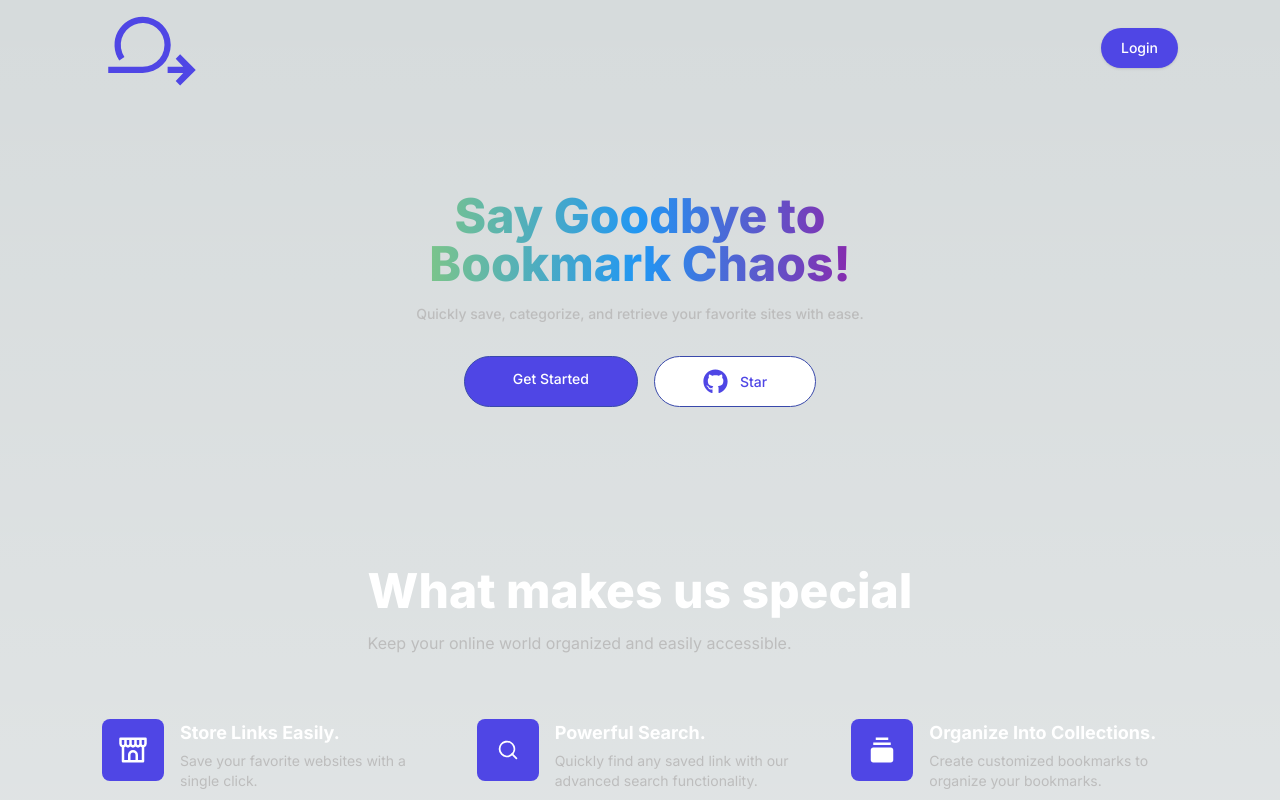
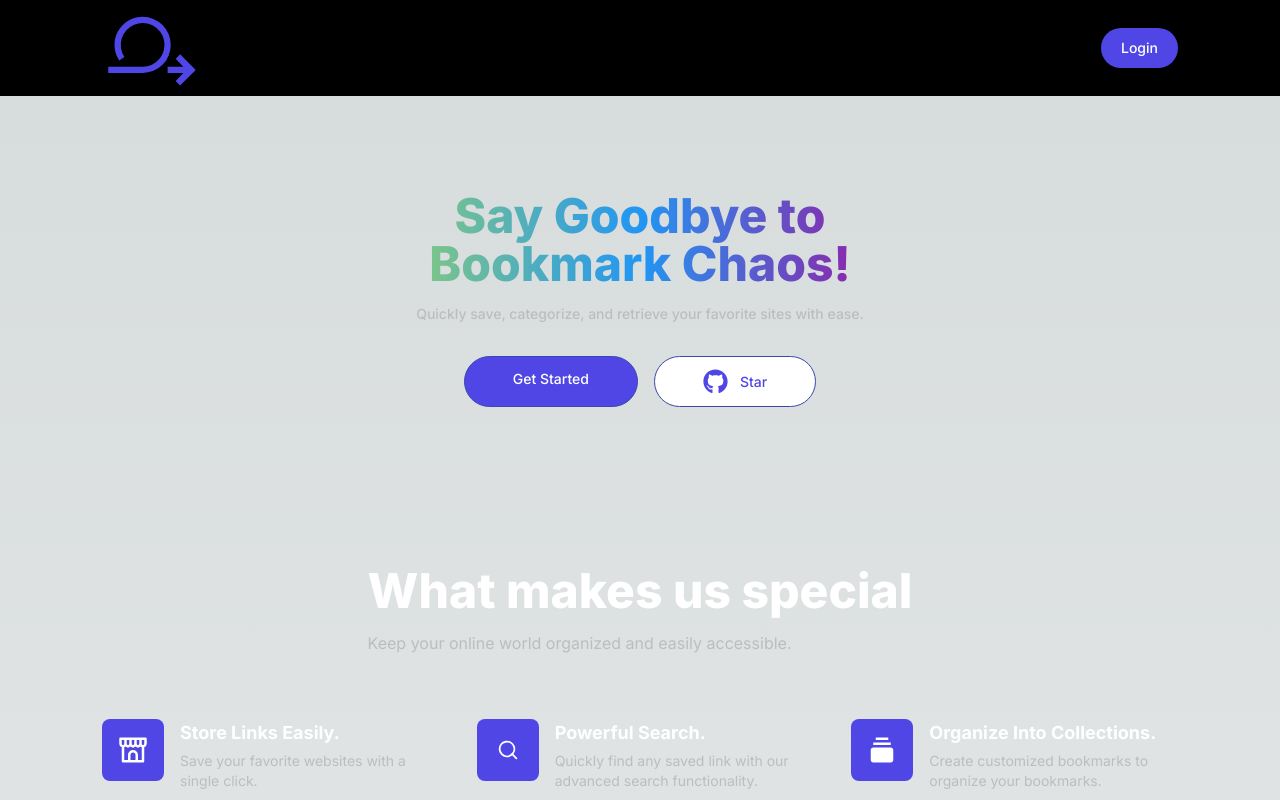
Before and after one commit to Trend20/looper, a Next.js app: page / in a window 1280 px wide. Shown: the top 800 px of the page. Built offline with nearby package versions, Linux system fonts and the light colour scheme; no server answers.

Commit message:
making the header sticky

```diff
--- a/components/header/Header.tsx
+++ b/components/header/Header.tsx
@@ -13,7 +13,7 @@ const Header = () =>{
         setShowCard(!showCard);
     }
     return (
-        <header className="w-full py-4">
+        <header className="w-full py-4 sticky top-0 bg-black text-white p-4 z-50">
             <div className="mx-auto max-w-screen-xl px-4 sm:px-6 lg:px-8">
                 <div className="flex h-16 items-center justify-between">
                     <div className="md:flex md:items-center md:gap-12">
```
